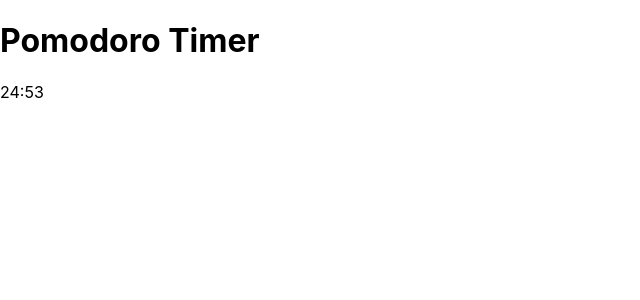
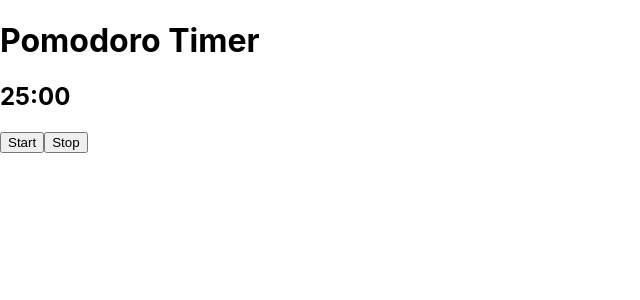
Before and after one commit to su1415/timer_app, a React (Create React App) app: page / in a window 1280 px wide. Shown: the top 300 px of the page, without its empty margins (0-640 px from the left). Built offline with nearby package versions, Linux system fonts and the light colour scheme.

Commit message:
feat: Start/Stop機能を追加

```diff
--- a/src/Timer.js
+++ b/src/Timer.js
@@ -2,14 +2,23 @@ import React, { useState, useEffect } from "react";
 
 const Timer = () => {
   const [timeLeft, setTimeLeft] = useState(25 * 60);
+  const [isActive, setIsActive] = useState(false);
 
   useEffect(() => {
-    const interval = setInterval(() => {
-      setTimeLeft((timeLeft) => timeLeft - 1);
-    } , 1000);
+    if (timeLeft <= 0) {
+      setIsActive(false);
+      return;
+    }
+
+    let interval = null;
+    if (isActive) {
+      interval = setInterval(() => {
+        setTimeLeft((timeLeft) => timeLeft - 1);
+      } , 1000);
+    }
 
     return () => clearInterval(interval);
-  }, []);
+  }, [isActive, timeLeft]);
 
   const formatTime = (second) => {
     const minutes = Math.floor(second / 60);
@@ -19,7 +28,9 @@ const Timer = () => {
 
   return (
     <div>
-      { formatTime(timeLeft) }
+      <h2>{ formatTime(timeLeft) }</h2>
+      <button onClick={ () => setIsActive(true) }>Start</button>
+      <button onClick={ () => setIsActive(false) }>Stop</button>
     </div>
   );
 };
```
